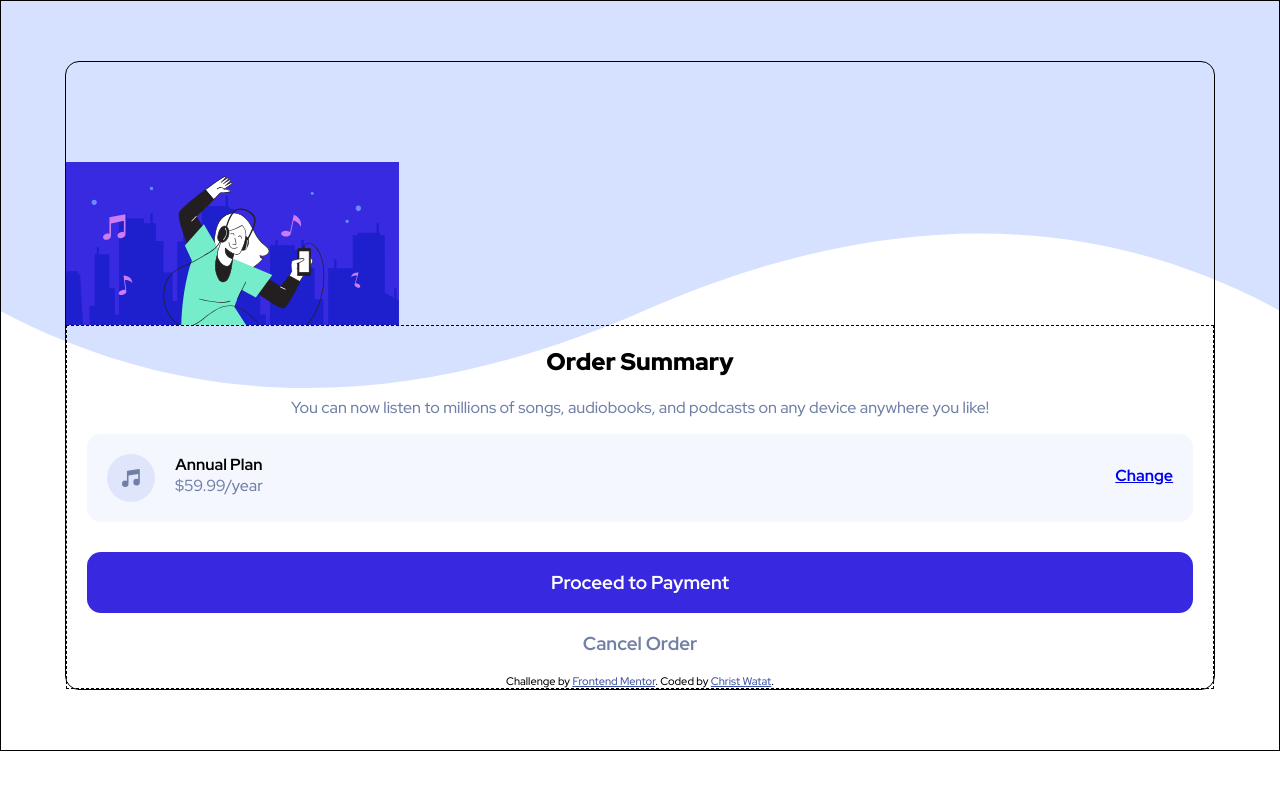
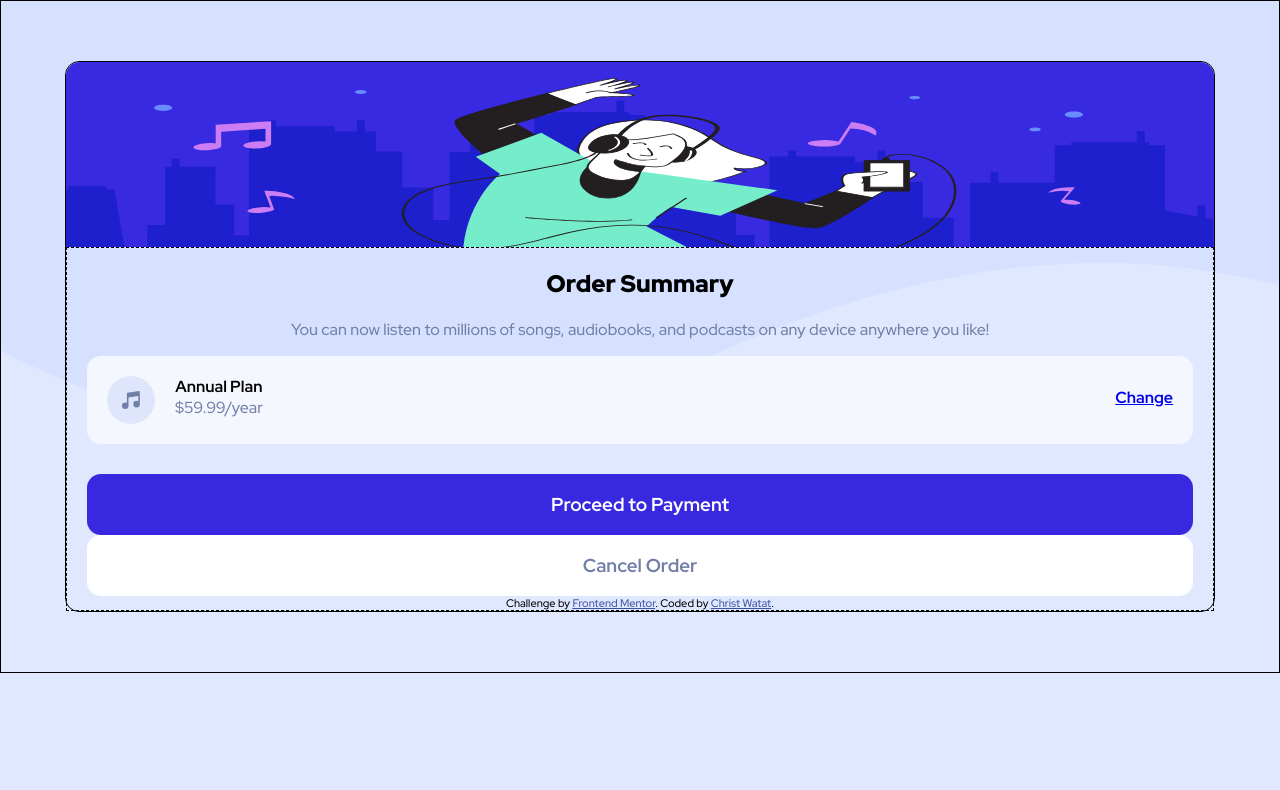
Before and after one commit to Christ-Kevin/order-summary-component-main, a plain HTML site: page index.html in a window 1280 px wide. Drawn offline with Linux system fonts and the light colour scheme.

Commit message:
second update

```diff
--- a/css/styles.css
+++ b/css/styles.css
@@ -32,8 +32,14 @@ The designs were created to the following widths:
 - Weights: 500, 700, 900 */
 
 
-.attribution { font-size: 11px; text-align: center; }
-    .attribution a { color: hsl(228, 45%, 44%); }
+ .attribution {
+     font-size: 11px;
+     text-align: center;
+ }
+
+ .attribution a {
+     color: hsl(228, 45%, 44%);
+ }
 
  *,
  *:before,
@@ -46,27 +52,8 @@ html {
      /* size */
      font-size: 62.5%;
      font-family: 'Red Hat Display', sans-serif;
-
-
  }
 
-@media screen and (max-height: 540px) and (orientation: landscape) {
-    body{
-        background-image: url(/images/pattern-background-mobile.svg);
-        background-repeat: no-repeat;
-        background-size:contain;
-
-    }
-}
-@media screen and (min-height: 541px){
-    body{
-    background-image: url(/images/pattern-background-desktop.svg);
-        background-repeat: no-repeat;
-        background-size: contain;
-
-
-    }
-}
 
 
 
@@ -75,30 +62,36 @@ body {
      font-weight: 500;
      /* space */
      margin: 0 auto;
-
+     height: 100%;
      padding: 6rem 0 6rem 0;
-
-
      font-weight: 500;
      border: 1px solid black;
+
+     background-image: url(/images/pattern-background-mobile.svg);
+
+     background-repeat: no-repeat;
+     background-size: auto;
+     background-color: hsl(225, 100%, 94%);
+     /* pale blue */
      display: flex;
+
+     justify-content: center;
      flex-direction: column;
-    justify-content: center;
+
+ }
 
 
 
-
-}
 
 
  main {
 
 
      padding-bottom: 0;
-    padding-top: 0;
+
      width: 90%;
 
-    padding-top: 10rem;
+
      margin: 0 auto;
      vertical-align: middle;
 
@@ -111,17 +104,29 @@ main {
      /*flex*/
 
  }
-main div figure {
-    height: 163px;/*163px; /* auto? */
+
+
+
+ main div img {
+
+     height: auto;
+     max-height: 185px;
+
+
+     /*163px; /* auto? */
      width: 100%;
+     overflow: auto;
      display: block;
      margin: 0 auto;
-    background: url(/images/illustration-hero.svg);
+
      background-size: contain;
      background-repeat: no-repeat;
+     border-top-left-radius: 1.4rem;
+     border-top-right-radius: 1.4rem;
  }
 
-article{
+ article {
+
      border: 1px dashed black;
 
      padding: 0 2rem 0 2rem;
@@ -129,11 +134,12 @@ article{
      flex-direction: column;
      text-align: center
  }
-h1{
+
+ h1 {
      font-weight: 900;
  }
 
-section p:first-of-type{
+ section p:first-of-type {
      font-weight: 700;
      margin-bottom: 0;
      margin-top: 0;
@@ -141,15 +147,17 @@ section p:first-of-type{
      color: black;
  }
 
-section h4{
-    margin-top:3.1rem;
+ section h4 {
+     margin-top: 3.1rem;
  }
-p:last-of-type{
+
+ p:last-of-type {
      margin-top: 0;
  }
 
-section{
-    background-color: hsl(225, 100%, 98%); /* very pale blue */
+ section {
+     background-color: hsl(225, 100%, 98%);
+     /* very pale blue */
      border-radius: 1.4rem;
      display: flex;
      margin-bottom: 3rem;
@@ -157,30 +165,34 @@ section{
 
 
 
-section div{
+ section div {
      display: flex;
-    flex-direction:column;
+     flex-direction: column;
 
  }
 
-section img{
+ section img {
      padding: 2rem 2rem 2rem 2rem;
  }
-section a{
+
+ section a {
      margin-left: auto;
      margin-right: 2rem;
  }
-h3:first-of-type{
+
+ h3:first-of-type {
      margin-top: 0;
      margin-bottom: 0;
      padding-top: 1.8rem;
      padding-bottom: 1.8rem;
      color: hsl(255, 100%, 100%);
      border-radius: 1.4rem;
-    background-color: hsl(245, 75%, 52%); /* bright blue */
+     background-color: hsl(245, 75%, 52%);
+     /* bright blue */
 
  }
-h3:last-of-type{
+
+ h3:last-of-type {
      margin-top: 0;
      margin-bottom: 0;
      padding-top: 1.8rem;
@@ -190,6 +202,25 @@ h3:last-of-type{
      background-color: hsl(255, 100%, 100%);
  }
 
-p, h3:last-of-type{
-     color: hsl(224, 23%, 55%); /* desaturated blue */
+ p,
+ h3:last-of-type {
+     color: hsl(224, 23%, 55%);
+     /* desaturated blue */
  }
+
+
+
+ @media screen and (min-height: 541px) {
+     body {
+
+         background-image: url(/images/pattern-background-desktop.svg);
+
+         background-repeat: no-repeat;
+         background-size: auto;
+         background-color: hsl(225, 100%, 94%);
+         /* pale blue */
+
+
+
+     }
+ }
--- a/index.html
+++ b/index.html
@@ -15,11 +15,15 @@
 <body>
 
     <main>
+        <div>
 
-        <div>
-        <figure></figure>
+            <img src="images/illustration-hero.svg" alt="hero">
+
         </div>
-       <article><h1>Order Summary</h1>
+
+        <article>
+
+            <h1>Order Summary</h1>
             <p>You can now listen to millions of songs, audiobooks, and podcasts on any
                 device anywhere you like!</p>
             <section>
@@ -48,7 +52,4 @@
     </main>
 
 
-</body>
-
-
-</html>
+</body></html>
```
Lines whose indentation alone changed are shown as unchanged.
